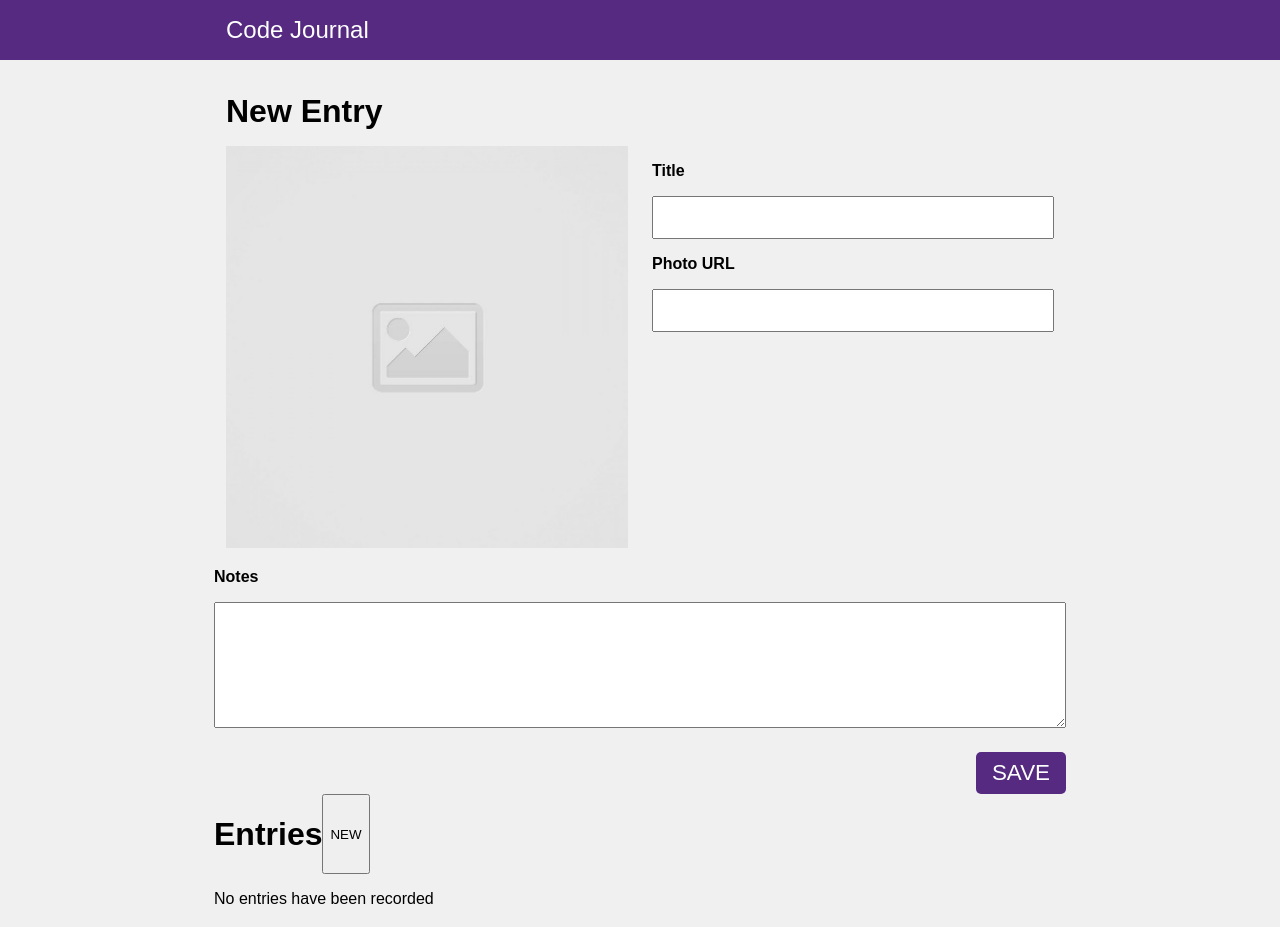
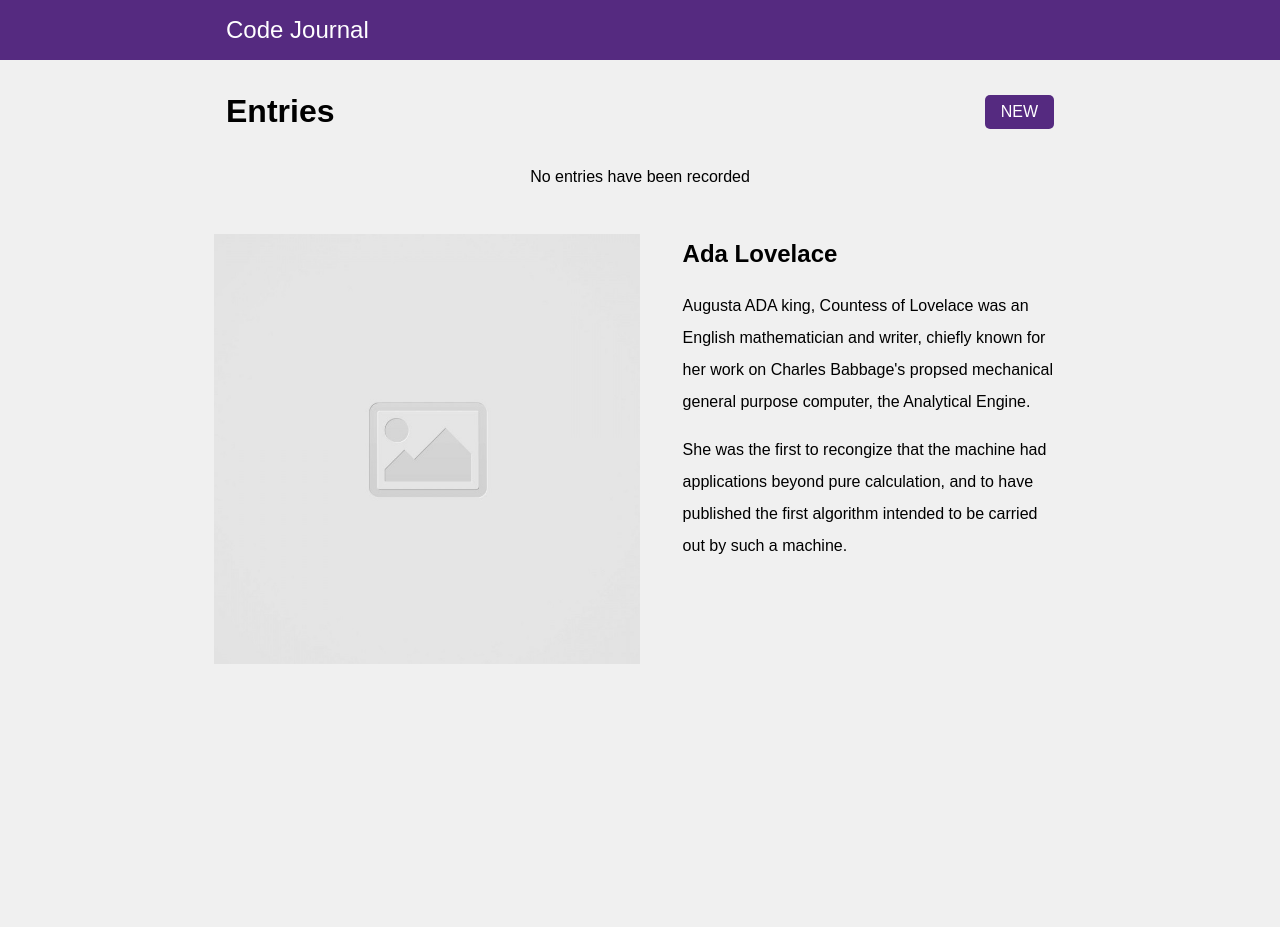
Before and after one commit to dcatan89/code-journal, a website: page index.html in a window 1280 px wide. Shown: the top 927 px of the page. After the commit the page ends 800 px from the top, so only its background shows below. Drawn offline with Linux system fonts and the light colour scheme.

Commit message:
format looks good for both mobile and desktop screens

```diff
--- a/css/layout.css
+++ b/css/layout.css
@@ -32,6 +32,10 @@ img {
   justify-content: right;
 }
 
+.justify-center {
+  justify-content: center;
+}
+
 @media screen and (min-width: 768px) {
   .container {
     max-width: 900px;
--- a/css/styles.css
+++ b/css/styles.css
@@ -43,9 +43,30 @@ label {
   font-size: 1rem;
   letter-spacing: normal;
   margin: 0;
+  padding-left: 5%;
 }
 
 .img-4-entries {
-  padding: 1rem;
-  padding-left: 0;
+  padding: 1rem 0;
+  margin: 0;
 }
+
+.entries-head-section {
+  justify-content: space-between;
+}
+
+.entries-head-section > div {
+  align-self: center;
+}
+
+.new-button {
+  color: white;
+  background-color: #552a80;
+  padding: 0.5rem 1rem;
+  font-size: 1rem;
+  justify-content: right;
+  margin: auto;
+  margin-right: 0;
+  border-radius: 5px;
+  border: none;
+}
--- a/index.html
+++ b/index.html
@@ -17,13 +17,13 @@
   <header class="head-journal background-blviolet">
     <div class="container">
       <div class="row">
-        <div class="column-full">
-          <div>Code Journal</div>
+        <div class="column-full code-journal-header">
+          <div class="code-journal-header" >Code Journal</div>
         </div>
       </div>
     </div>
   </header>
-  <div class="container" data-view="entry-form">
+  <div class="container hidden" data-view="entry-form">
     <form id="entry-form">
       <div class="row">
         <div class="column-full">
@@ -56,12 +56,14 @@
     </form>
   </div>
   <div class="container" data-view="entries">
-    <div class="row">
-      <h1>Entries</h1>
-      <button>NEW</button>
+    <div class="row entries-head-section">
+      <h1 class="column-half">Entries</h1>
+      <div class="column-half">
+        <button class="new-button row">NEW</button>
+      </div>
     </div>
-    <div class="row">
-      <p>No entries have been recorded</p>
+    <div class="row justify-center">
+      <p class="">No entries have been recorded</p>
     </div>
     <ul>
       <li class="row">
@@ -79,21 +81,7 @@
           </p>
         </div>
       </li>
-      <li class="row">
-        <div class="column-half img-4-entries">
-          <img src="images/placeholder-image-square.jpg">
-        </div>
-        <div class="column-half entries-info">
-          <h2> Ada Lovelace</h2>
-          <p> Augusta ADA king, Countess of Lovelace was an English mathematician and writer,
-            chiefly known for her work on Charles Babbage's propsed mechanical general purpose
-            computer, the Analytical Engine.
-          </p>
-          <p> She was the first to recongize that the machine had applications beyond pure calculation, and
-            to have published the first algorithm intended to be carried out by such a machine.
-          </p>
-        </div>
-      </li>
+
     </ul>
   </div>
 
```
